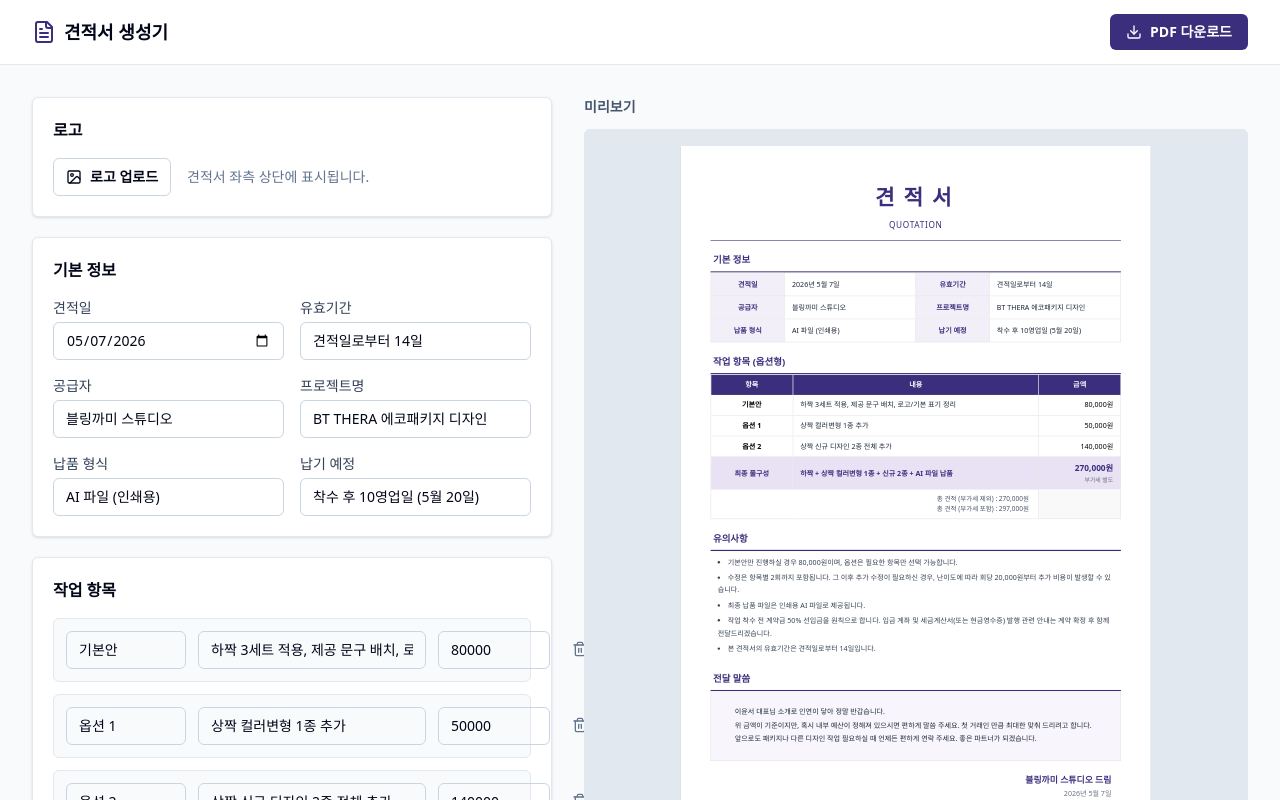
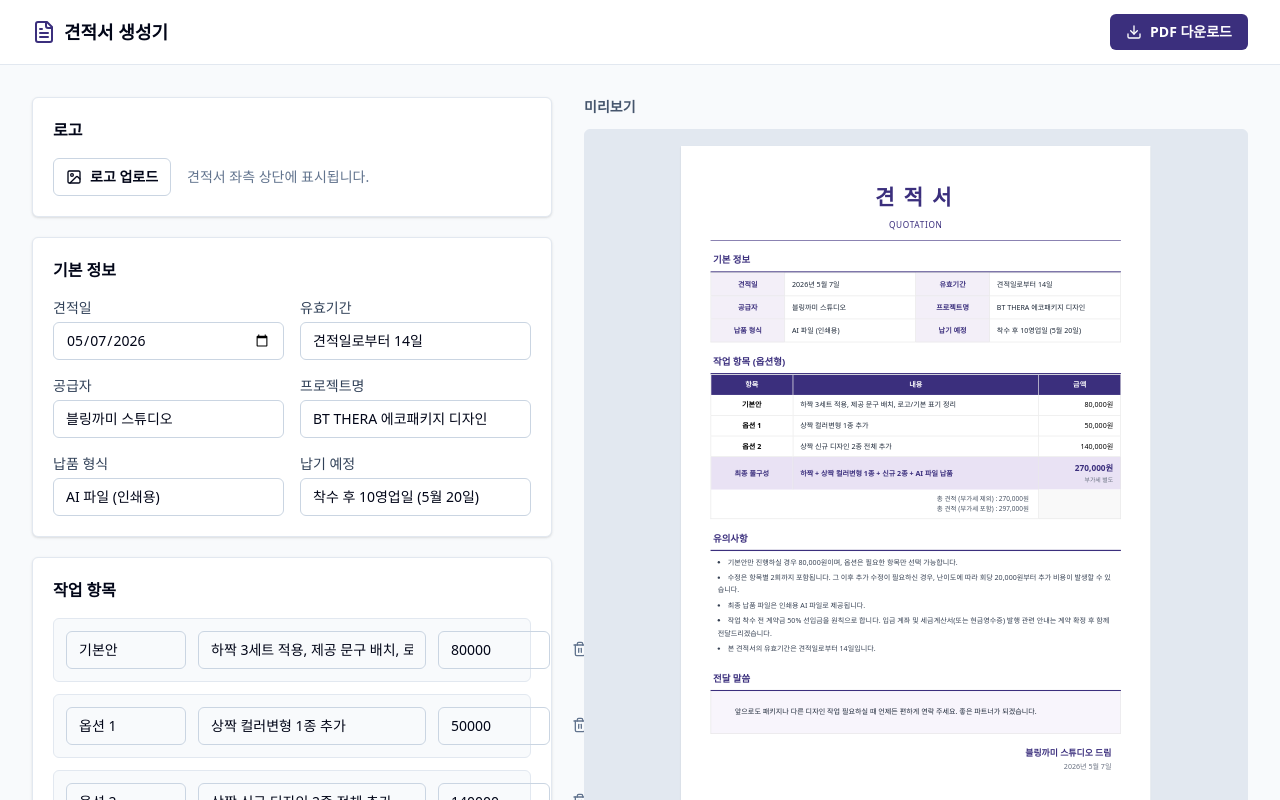
Before and after one commit to blingkkami/blingkkami-quote-generator, a React (Vite) app: page / in a window 1280 px wide. Shown: the top 800 px of the page. Built offline with nearby package versions, Linux system fonts and the light colour scheme; a web font is replaced by a local one.

Commit message:
Update default message text

```diff
--- a/src/App.tsx
+++ b/src/App.tsx
@@ -30,7 +30,7 @@ const primaryLight = '#f3eff8';
 const finalBg = '#e9e2f4';
 const borderColor = '#e5e5e5';
 const appVersion = '2026-05-18-quote-title';
-const savedQuoteKey = 'blingkkami-quote-generator-state';
+const savedQuoteKey = 'blingkkami-quote-generator-state-v2';
 
 const defaultFormData: QuoteForm = {
   quoteDate: '2026-05-07',
@@ -43,8 +43,7 @@ const defaultFormData: QuoteForm = {
   finalDescription: '하짝 + 상짝 컬러변형 1종 + 신규 2종 + AI 파일 납품',
   notes:
     '기본안만 진행하실 경우 80,000원이며, 옵션은 필요한 항목만 선택 가능합니다.\n수정은 항목별 2회까지 포함됩니다. 그 이후 추가 수정이 필요하신 경우, 난이도에 따라 회당 20,000원부터 추가 비용이 발생할 수 있습니다.\n최종 납품 파일은 인쇄용 AI 파일로 제공됩니다.\n작업 착수 전 계약금 50% 선입금을 원칙으로 합니다. 입금 계좌 및 세금계산서(또는 현금영수증) 발행 관련 안내는 계약 확정 후 함께 전달드리겠습니다.\n본 견적서의 유효기간은 견적일로부터 14일입니다.',
-  message:
-    '이윤서 대표님 소개로 인연이 닿아 정말 반갑습니다.\n위 금액이 기준이지만, 혹시 내부 예산이 정해져 있으시면 편하게 말씀 주세요. 첫 거래인 만큼 최대한 맞춰 드리려고 합니다.\n앞으로도 패키지나 다른 디자인 작업 필요하실 때 언제든 편하게 연락 주세요. 좋은 파트너가 되겠습니다.',
+  message: '앞으로도 패키지나 다른 디자인 작업 필요하실 때 언제든 편하게 연락 주세요. 좋은 파트너가 되겠습니다.',
   signOffSender: '블링까미 스튜디오 드림',
   signOffDate: '2026년 5월 7일',
 };
```
